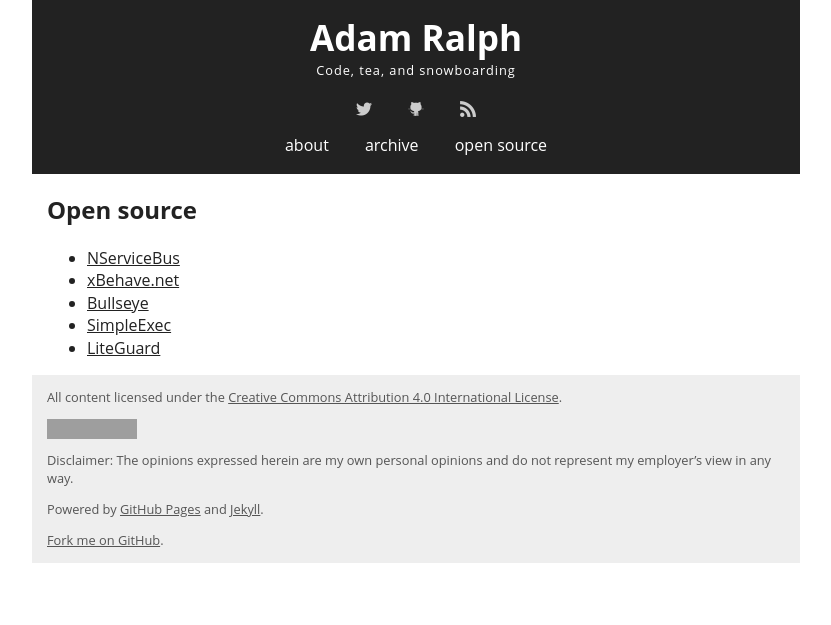
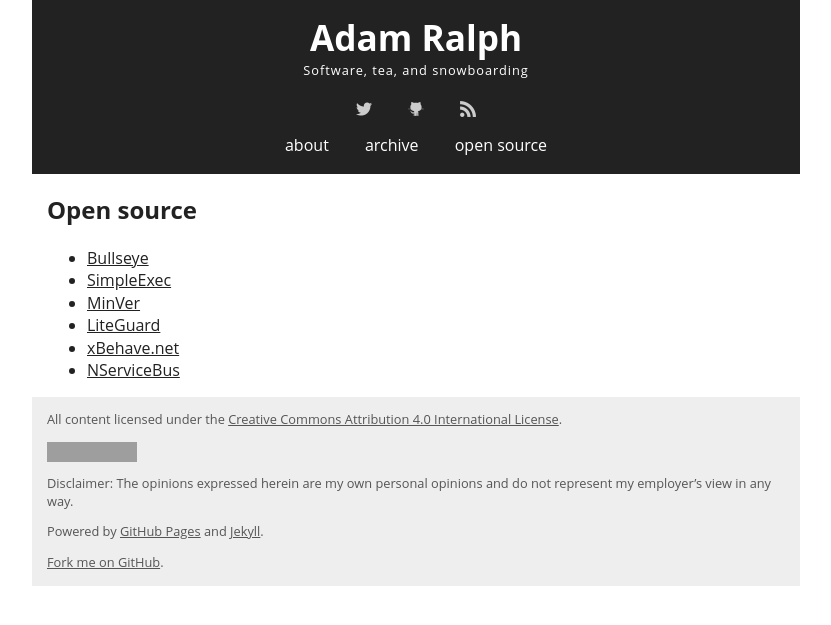
Before and after one commit to adamralph/adamralph.github.com, a Jekyll site: the page built from open-source.html, in a window 1280 px wide. Shown: the top 625 px of the page, without its empty margins (224-1055 px from the left). Built offline with Jekyll 4.4.1, drawn with Linux system fonts in a browser that asks for light colours; grey boxes are pictures that could not be loaded.

Commit message:
minor updates

```diff
--- a/_layouts/default.html
+++ b/_layouts/default.html
@@ -38,7 +38,7 @@
 <body>
   <header class="clearfix">
       <h1><a href="/" title="Home">Adam Ralph</a></h1>
-      <p>Code, tea, and snowboarding</p>
+      <p>Software, tea, and snowboarding</p>
       <nav id="nav-links">
         <h2 class="visuallyhidden">Links</h2>
         <ul>
--- a/open-source.html
+++ b/open-source.html
@@ -4,9 +4,10 @@ title: Open source
 ---
     <h2>Open source</h2>
     <ul>
-      <li><a href="https://github.com/Particular/NServiceBus/">NServiceBus</a></li>
-      <li><a href="http://xbehave.github.io/">xBehave.net</a></li>
       <li><a href="https://github.com/adamralph/bullseye/">Bullseye</a></li>
       <li><a href="https://github.com/adamralph/simple-exec/">SimpleExec</a></li>
-      <li><a href="https://github.com/liteguard/liteguard/">LiteGuard</a></li>
+      <li><a href="https://github.com/adamralph/minver/">MinVer</a></li>
+      <li><a href="https://github.com/adamralph/liteguard/">LiteGuard</a></li>
+      <li><a href="http://xbehave.github.io/">xBehave.net</a></li>
+      <li><a href="https://github.com/Particular/NServiceBus/">NServiceBus</a></li>
     </ul>
```
